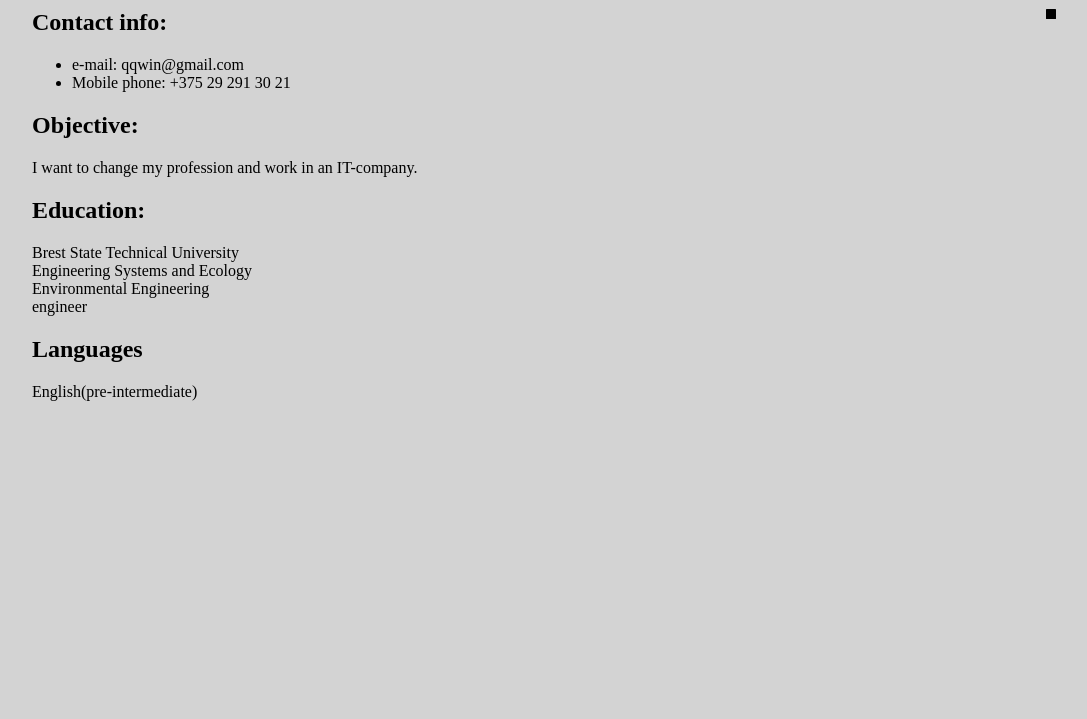
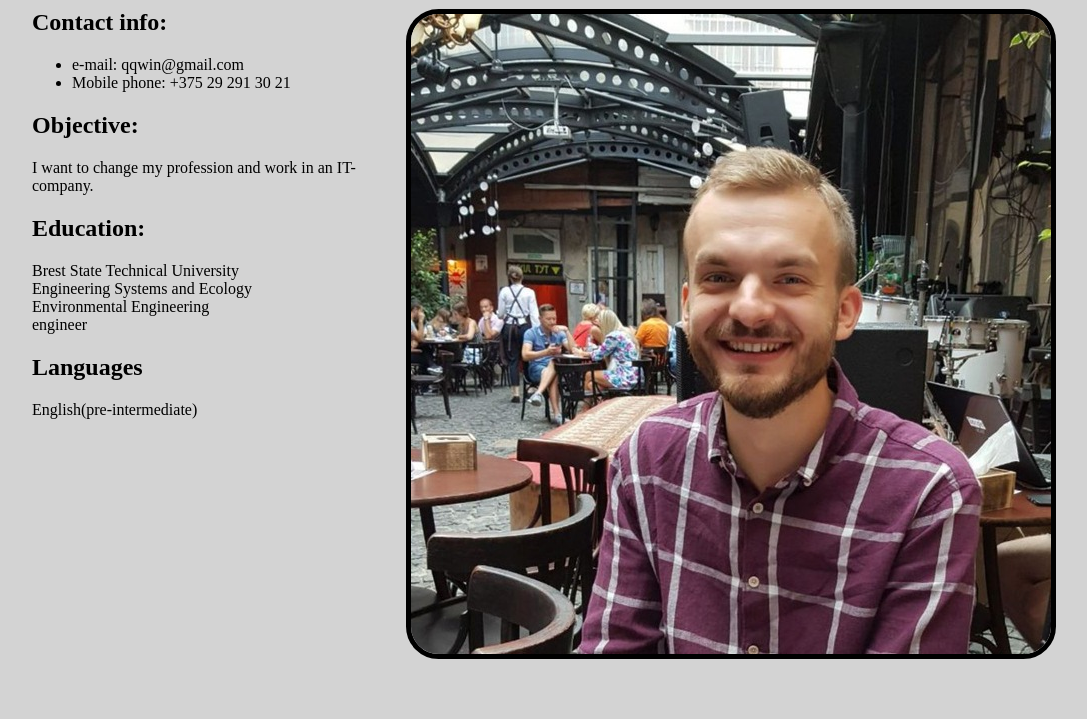
Before and after one commit to qqwin/rsschool-cv, a plain HTML site: page index.html in a window 1280 px wide. Shown: the part 81-800 px from the top of the page, without its empty margins (96-1183 px from the left). Drawn offline with Linux system fonts and the light colour scheme.

Commit message:
fix: update foto link

```diff
--- a/index.html
+++ b/index.html
@@ -7,7 +7,7 @@
   </head>
   <body>
   <header><h1>Heorhy Kamisarchuk</h1></header>
-  <img src=>
+  <img src="assets/MyPhoto.jpg" alt="MyPhoto">
   <main>
   <section>
     <h2>Contact info:</h2>
```
